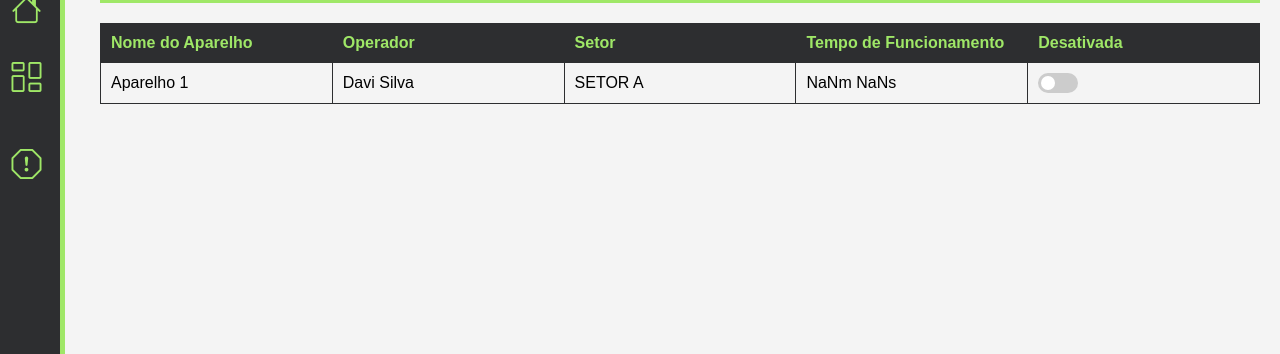
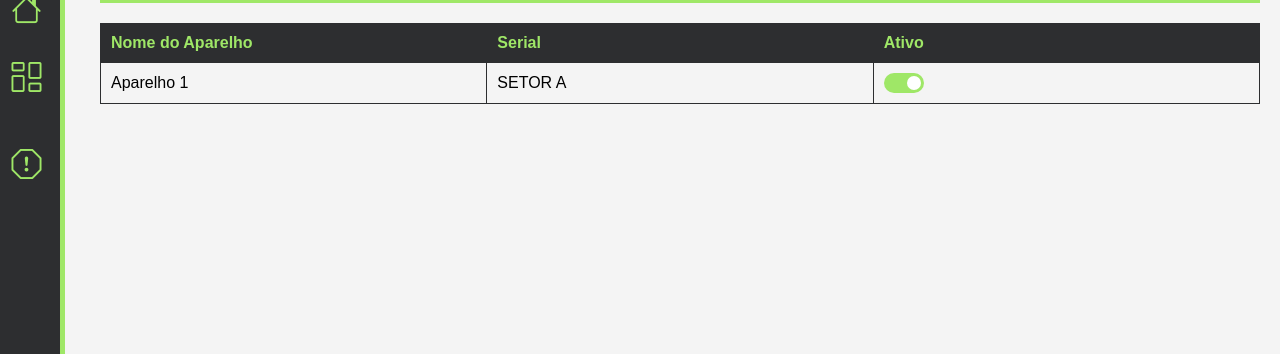
Before and after one commit to daavip/CLIMP, a Django app: template CLIMP/app/templates/home.html in a window 1280 px wide. Shown: the part 66-420 px from the top of the page. Run offline with Django 5.2, Linux system fonts and the light colour scheme; the template is opened without the code that fills it: values that come from a table or form of the project are taken from there, others are empty.

Commit message:
mini-commit

```diff
--- a/CLIMP/CLIMP/urls.py
+++ b/CLIMP/CLIMP/urls.py
@@ -16,9 +16,12 @@
 """
 from django.contrib import admin
 from django.urls import path, include
-
+from app.views import *
 
 urlpatterns = [
     path('admin/', admin.site.urls),
     path('app/', include('app.urls')),
+    path('', home, name='home'),
+    path('dash/', dash, name='dash'),
+    path('defeito/', defeito, name='defeito')
 ]
--- /dev/null
+++ b/CLIMP/app/forms.py
@@ -0,0 +1,33 @@
+from django import forms
+from .models import *
+
+class MachineForm(forms.ModelForm):
+    class Meta:
+        model = Machine
+        fields = ['name', 'serial', 'active']
+        widgets = {
+            'name': forms.TextInput(attrs={'class': 'form-control'}),
+            'serial': forms.TextInput(attrs={'class': 'form-control', 'maxlength': 5, 'pattern': '\d*'}),
+            'active': forms.HiddenInput(attrs={'value': 'true'}),
+        }
+
+# class DefectForm(forms.ModelForm):
+#     class Meta:
+#         model = Defect
+#         fields = ['name']
+
+# class SectorForm(forms.ModelForm):
+#     class Meta:
+#         model = Sector
+#         fields = ['name']
+
+# class CallForm(forms.ModelForm):
+#     class Meta:
+#         model = Call
+#         fields = ['defect', 'machine', 'start_date', 'end_date', 'open']
+
+
+# class RoutineForm(forms.ModelForm):
+#     class Meta:
+#         model = Routine
+#         fields = ['user', 'machine', 'worded_hours', 'start_date', 'end_date', 'running', 'area']
--- a/CLIMP/app/static/js/main.js
+++ b/CLIMP/app/static/js/main.js
@@ -61,19 +61,17 @@
   form.onsubmit = function (event) {
     event.preventDefault();
 
-    const nomeAparelho = document.getElementById("nome-aparelho").value;
-    const setor = document.getElementById("setor").value;
-    const operador = document.getElementById("operador").value;
+    const name = document.getElementById("name").value;
+    const serial = document.getElementById("serial").value;
+    const active = document.getElementById("active").value;
 
     const newRow = table.insertRow();
     newRow.innerHTML = `
-      <td>${nomeAparelho}</td>
-      <td>${operador}</td>
-      <td>${setor}</td>
-      <td data-start-time="${new Date().toISOString()}">Calculando...</td>
+      <td>${name}</td>
+      <td>${serial}</td>
       <td>
         <label class="switch">
-          <input type="checkbox">
+          <input type="checkbox" checked>
           <span class="slider"></span>
         </label>
       </td>
--- a/CLIMP/app/templates/home.html
+++ b/CLIMP/app/templates/home.html
@@ -62,20 +62,18 @@
       <div class="modal-content">
         <span class="close-btn">&times;</span>
         <h2>Criar Nova Máquina</h2>
-        <form id="criar-maquina-form">
+        <form id="criar-maquina-form" method="post" action="{% url 'home' %}">
+          {% csrf_token %}
           <div class="form-group">
-            <label for="nome-aparelho">Nome do Aparelho:</label>
-            <input type="text" id="nome-aparelho" name="nome-aparelho" required>
+            <label for="name" class="form-label">Nome do Aparelho:</label>
+            <input type="text" id="name" name="name" class="form-control" value="{{ form.name.value }}" required>
           </div>
           <div class="form-group">
-            <label for="operador">Operador:</label>
-            <input type="text" id="operador" name="operador" required>
+            <label for="serial" class="form-label">Serial:</label>
+            <input type="text" id="serial" name="serial" maxlength="5" class="form-control" value="{{ form.serial.value }}" required>
           </div>
-          <div class="form-group">
-            <label for="setor">Setor:</label>
-            <input type="text" id="setor" name="setor" required>
-          </div>
-          <button type="submit">Confirmar</button>
+          <input type="hidden" id="active" name="active" value="true">
+          <button type="submit" class="btn btn-primary">Confirmar</button>
         </form>
       </div>
     </div>
@@ -88,21 +86,17 @@
       <thead>
         <tr>
           <th>Nome do Aparelho</th>
-          <th>Operador</th>
-          <th>Setor</th>
-          <th>Tempo de Funcionamento</th>
-          <th>Desativada</th>
+          <th>Serial</th>
+          <th>Ativo</th>
         </tr>
       </thead>
       <tbody>
         <tr>
           <td>Aparelho 1</td>
-          <td>Davi Silva</td>
           <td>SETOR A</td>
-          <td data-start-time="2023-06-1T02:30:00">Calculando...</td>
           <td>
             <label class="switch">
-              <input type="checkbox">
+              <input type="checkbox" checked>
               <span class="slider"></span>
             </label>
           </td>
--- a/CLIMP/app/urls.py
+++ b/CLIMP/app/urls.py
@@ -5,9 +5,6 @@
 from django.conf.urls.static import static
 
 urlpatterns = [
-    path('home/', home, name='home'),
-    path('dash/', dash, name='dash'),
-    path('defeito/', defeito, name='defeito'),
 
 ]
 
```
Also changed, not shown: CLIMP/app/templates/dash.html (+9 -5 lines), CLIMP/app/views.py (+22 -2 lines), CLIMP/app/migrations/0001_initial.py (added), CLIMP/db.sqlite3.
